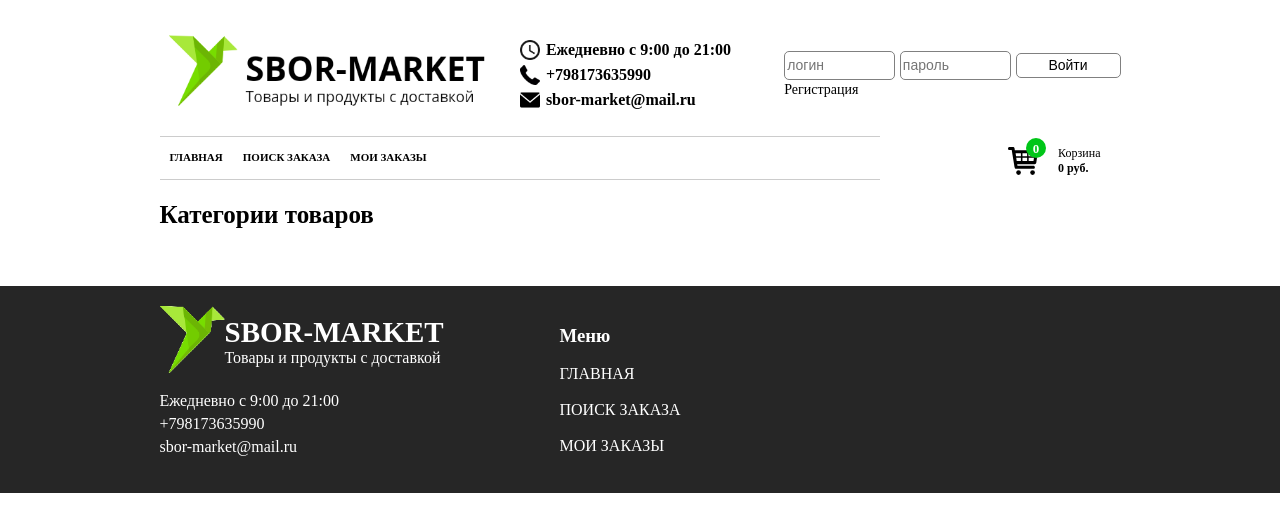
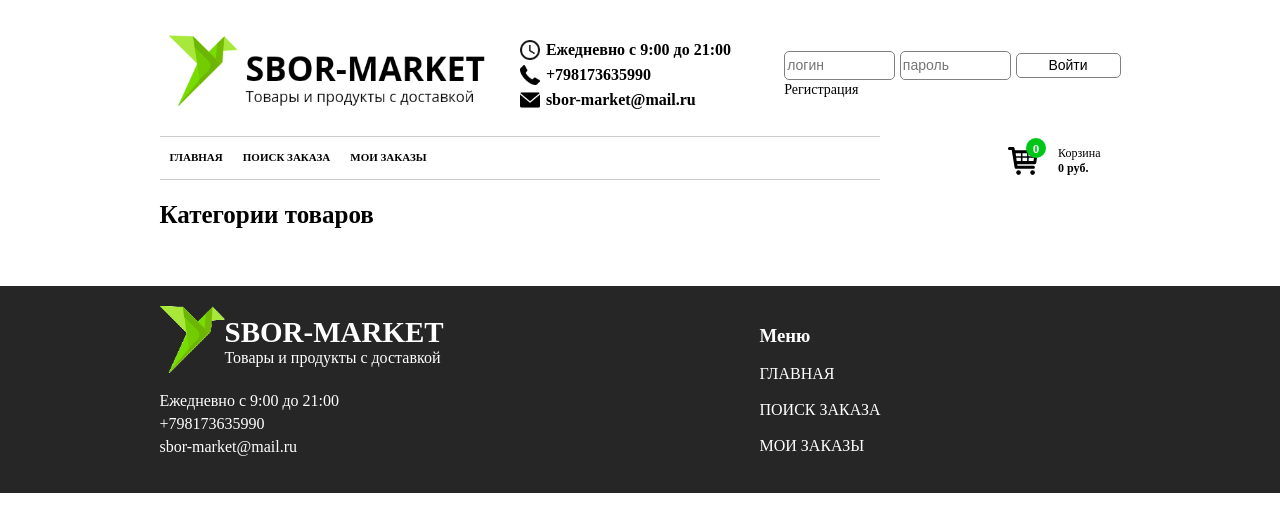
Before and after one commit to vackuzn/sbor, a Django app: page / in a window 1280 px wide. Shown: the top 532 px of the page. Run offline with Django 3.2, Linux system fonts and the light colour scheme; data that the repository does not hold is empty; parts of the project's set-up code (start-up, migrations or seed data) failed here and were passed over.

Commit message:
changed frontend footer

```diff
--- a/internet_shop/internet_shop/static/css/base.css
+++ b/internet_shop/internet_shop/static/css/base.css
@@ -224,7 +224,7 @@ body {
 }
 
 .footer .first_column .logo{
-    width: 300px;
+    width: 600px;
     display: flex;
     flex-direction: row;
     padding-bottom: 10px;
@@ -252,7 +252,7 @@ body {
 }
 
 .footer .second_column{
-    margin-left: 100px;
+    margin-left: 0px;
 
 }
 
```
